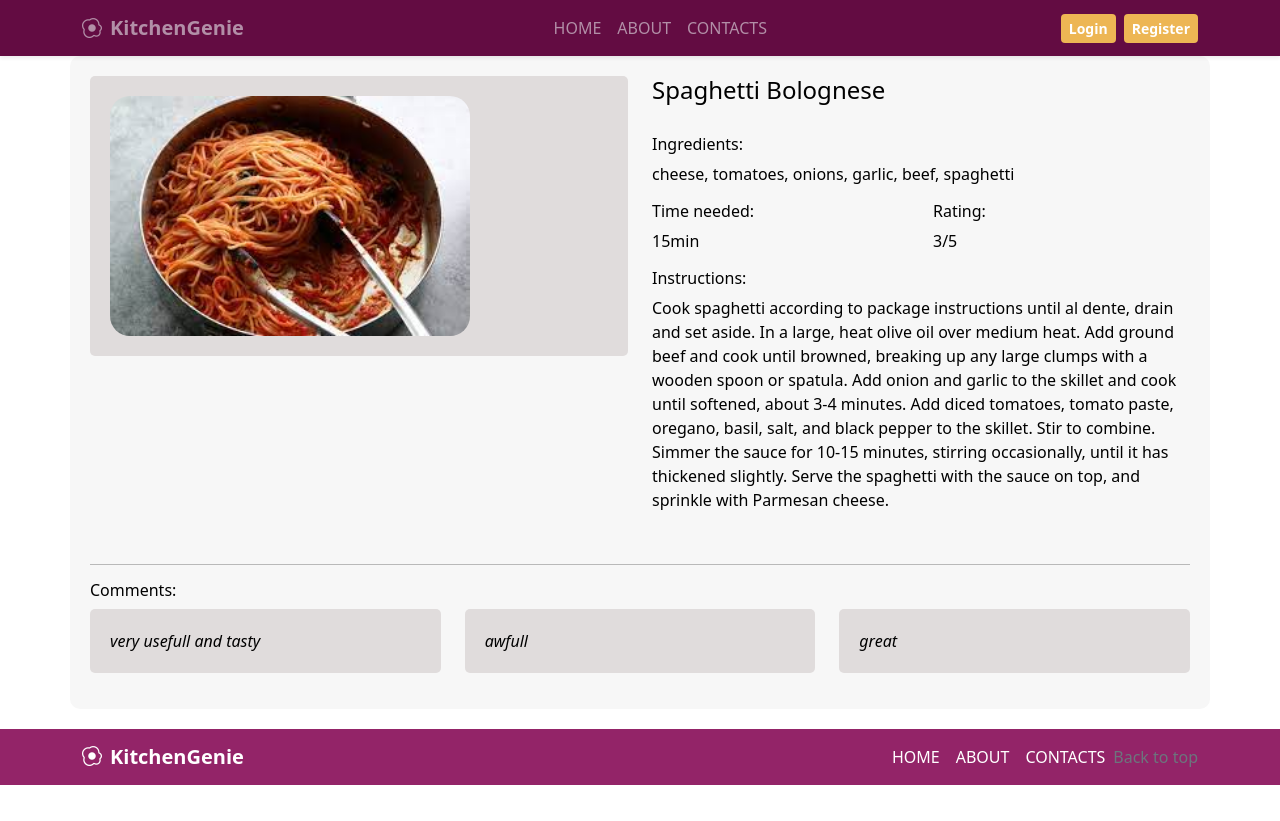
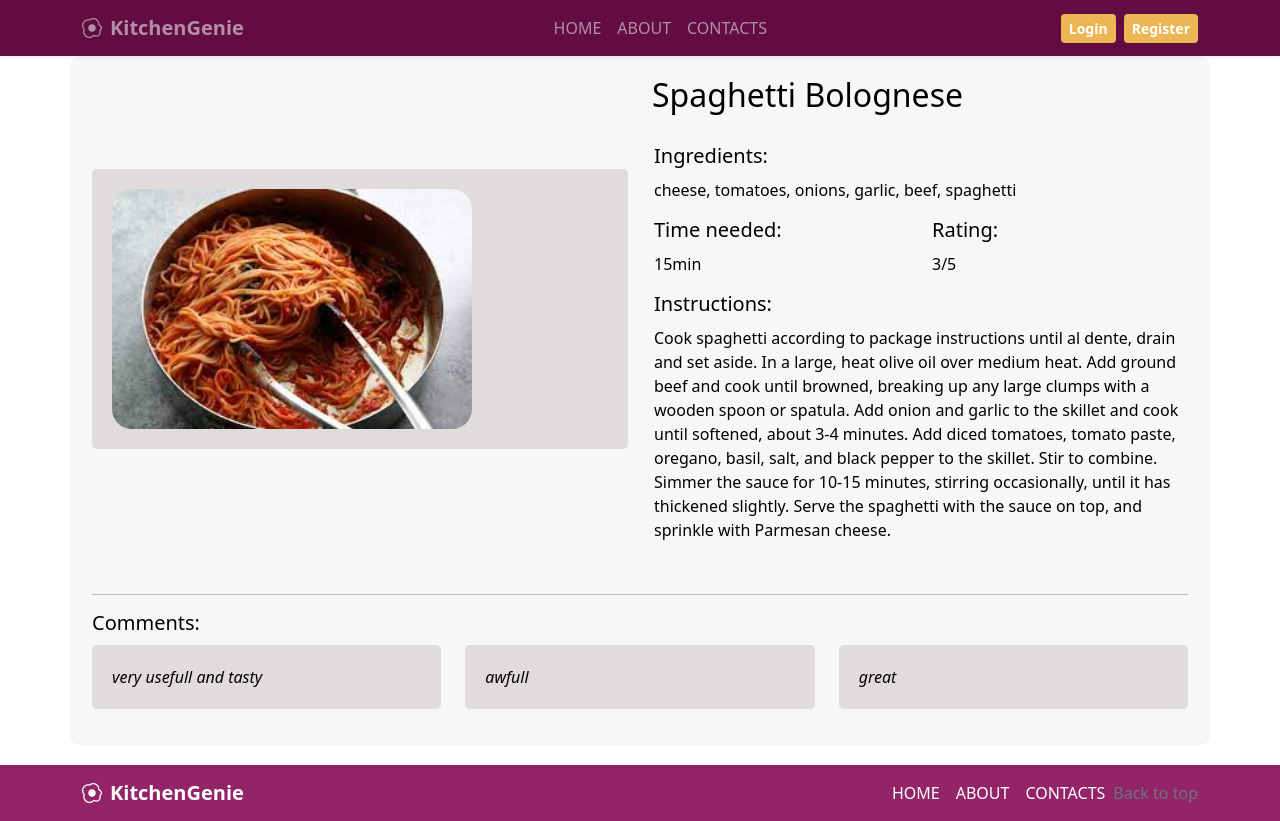
Before and after one commit to IlianaKarakasheva/kitchen-genie, a Next.js app: page /recipes/1 in a window 1280 px wide. Before the commit the page ends 800 px from the top, so only its background shows below. Built offline with nearby package versions, Linux system fonts and the light colour scheme.

Commit message:
recipe/index changes

```diff
--- a/src/styles/globals.css
+++ b/src/styles/globals.css
@@ -74,15 +74,8 @@ body {
   max-width: 100vw;
   overflow-x: hidden;
 }
-
 body {
   color: rgb(var(--foreground-rgb));
-  /* background: linear-gradient(
-      to bottom,
-      transparent,
-      rgb(var(--background-end-rgb))
-    )
-    rgb(var(--background-start-rgb)); */
 }
 
 a {
@@ -103,27 +96,50 @@ a {
   border-radius: 10px;
   overflow: hidden;
   padding: 20px;
-  border: #630c42;
+}
+.recipeContainer .row {
+  display: flex;
+  flex-wrap: wrap;
+  justify-content: space-between;
+  align-items: center;
+  margin: 0 -10px;
 }
 
 .recipeContainer .recipeImage {
   width: 50%;
   height: 100%;
+  margin-bottom: 20px;
 }
 
 .recipeContainer .recipeImage img {
   width: 360px;
   height: 240px;
   object-fit: cover;
-  border: #630c42;
   border-radius: 20px;
+}
+
+.recipeContainer h2.recipeTitle {
+  font-size: 32px;
+  margin: 0;
+  margin-bottom: 10px;
 }
 
 .recipeContainer .recipeDetails {
   padding-top: 20px;
   padding-bottom: 20px;
+  flex-basis: 50%;
 }
 
+.recipeContainer h6 {
+  font-size: 20px;
+  margin: 0;
+  margin-bottom: 10px;
+}
+.recipeContainer .recipeRating p {
+  font-size: 18px;
+  margin: 0;
+  margin-bottom: 10px;
+}
 .recipeContainer .recipeTitle {
   font-size: 24px;
   margin: 0;
@@ -209,6 +225,7 @@ blockquote {
 footer.navbar {
   background-color: #932468;
   color: #fff;
+  flex-shrink: 0;
 }
 
 footer.navbar .navbar-brand {
```
Also changed, not shown: src/pages/recipe/index.js (+24 -14 lines), src/pages/recipes/[id].js (+4 -7 lines).
